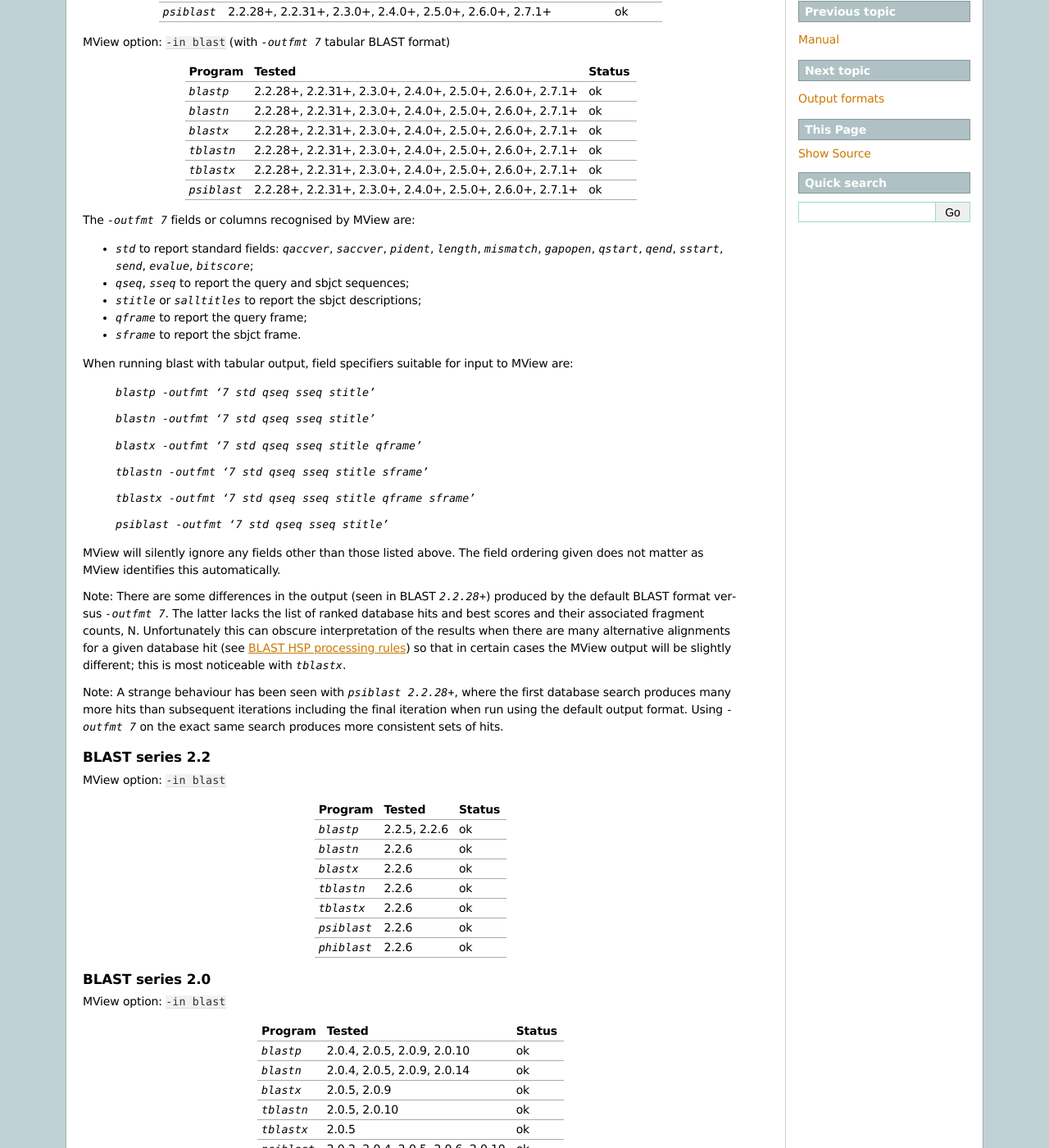
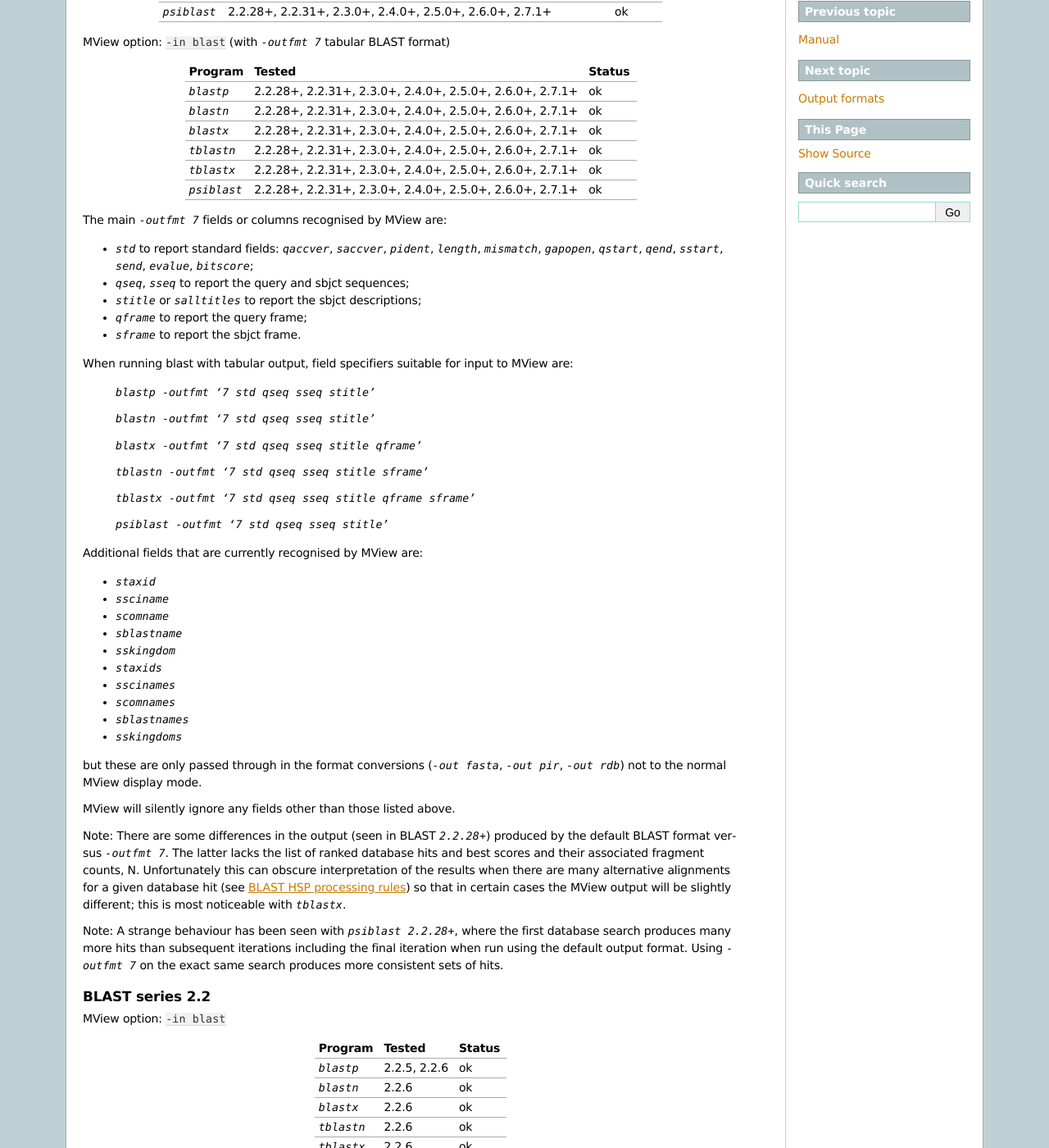
Before and after one commit to desmid/mview, a Sphinx documentation site: the page built from doc/Sphinx/source/manual/formats_in.rst, in a window 1280 px wide and 1400 px high, scrolled down 516 px. Shown: the whole window at 82% size. Built offline with Sphinx 7.4.7, drawn with Linux system fonts in a browser that asks for light colours.

Commit message:
manual,changes: add text for option pass-through (#14, first cut)

```diff
--- a/doc/Sphinx/source/manual/formats_in.rst
+++ b/doc/Sphinx/source/manual/formats_in.rst
@@ -51,7 +51,7 @@ MView option: ``-in blast`` (with `-outfmt 7` tabular BLAST format)
  `psiblast`   2.2.28+, 2.2.31+, 2.3.0+, 2.4.0+, 2.5.0+, 2.6.0+, 2.7.1+  ok
  ===========  ========================================================  ============
 
-The `-outfmt 7` fields or columns recognised by MView are:
+The main `-outfmt 7` fields or columns recognised by MView are:
 
 - `std` to report standard fields: `qaccver`, `saccver`, `pident`, `length`, `mismatch`, `gapopen`, `qstart`, `qend`, `sstart`, `send`, `evalue`, `bitscore`;
 - `qseq`, `sseq` to report the query and sbjct sequences;
@@ -74,8 +74,23 @@ MView are:
 
     `psiblast -outfmt '7 std qseq sseq stitle'`
 
-MView will silently ignore any fields other than those listed above. The field
-ordering given does not matter as MView identifies this automatically.
+Additional fields that are currently recognised by MView are:
+
+- `staxid`
+- `ssciname`
+- `scomname`
+- `sblastname`
+- `sskingdom`
+- `staxids`
+- `sscinames`
+- `scomnames`
+- `sblastnames`
+- `sskingdoms`
+
+but these are only passed through in the format conversions (`-out
+fasta`, `-out pir`, `-out rdb`) not to the normal MView display mode.
+
+MView will silently ignore any fields other than those listed above.
 
 Note: There are some differences in the output (seen in BLAST `2.2.28+`)
 produced by the default BLAST format versus `-outfmt 7`. The latter lacks the
```
Also changed, not shown: 9 other files.
